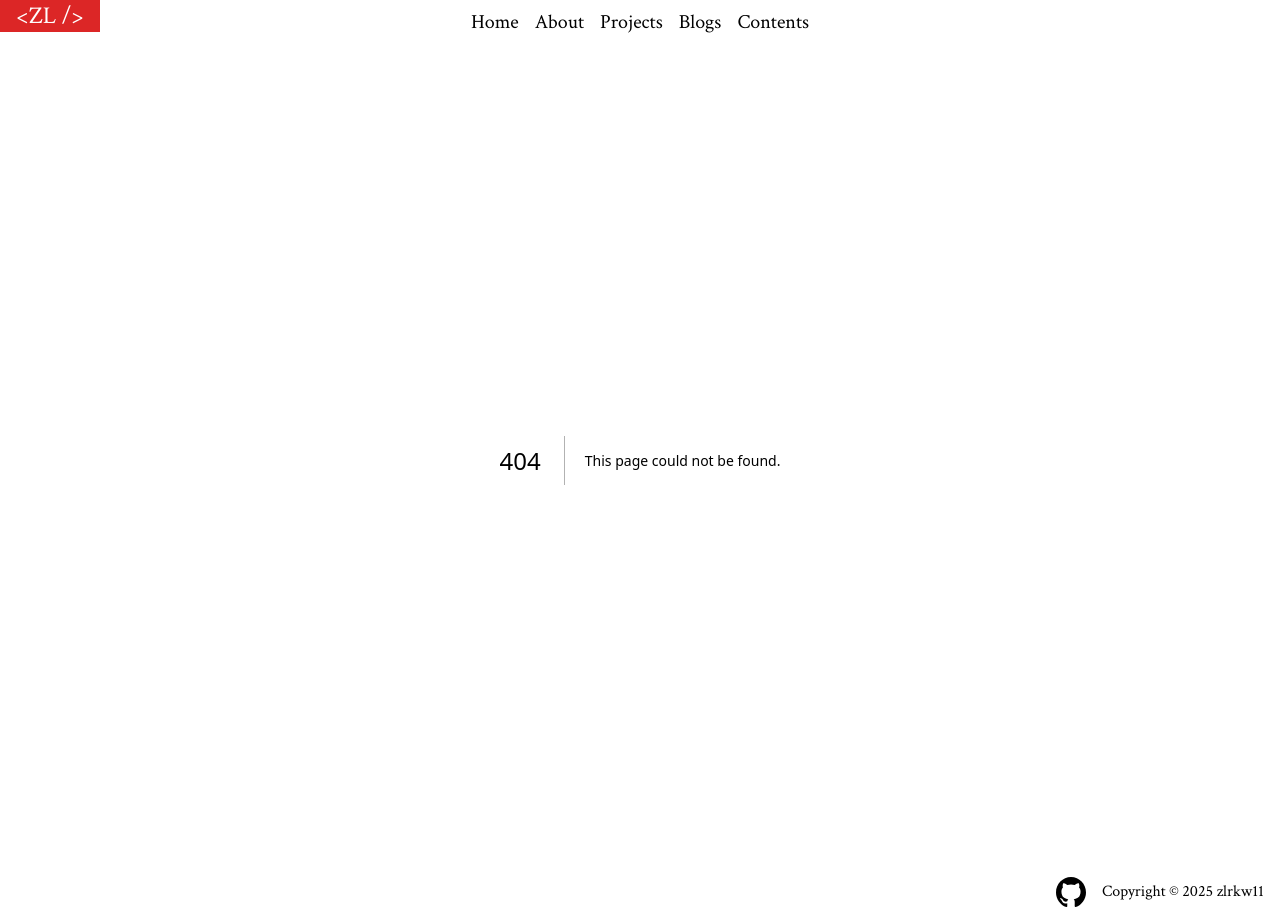
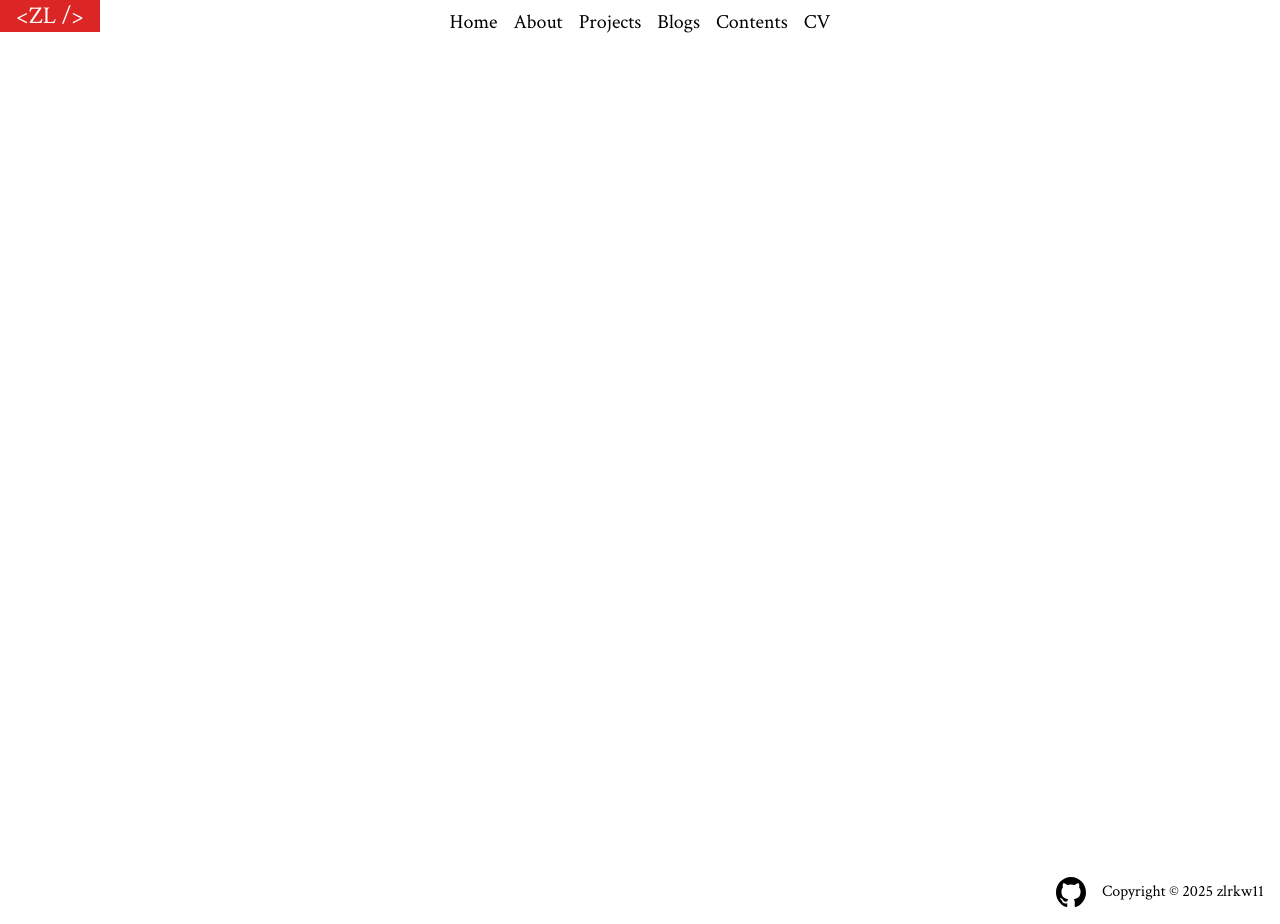
Before and after one commit to zlrkw11/zl-v2, a Next.js app: page /cv in a window 1280 px wide. Before the commit this address had no page. Built offline with nearby package versions, Linux system fonts and the light colour scheme.

Commit message:
implemented cv section

```diff
--- a/app/components/nav.tsx
+++ b/app/components/nav.tsx
@@ -25,6 +25,9 @@ const Nav = () => {
         </Link>{" "}
         <Link className="hover:underline hover:text-gray-600" href="/contents">
           Contents
+        </Link>{" "}
+        <Link className="hover:underline hover:text-gray-600" href="/cv">
+          CV
         </Link>
       </div>
     </div>
--- /dev/null
+++ b/app/cv/page.tsx
@@ -0,0 +1,13 @@
+const cv = () => {
+  return (
+    <div>
+      <iframe
+        src="/ray_zhao_cv.pdf"
+        className="w-screen h-screen"
+        title="cv viewer"
+      />
+    </div>
+  );
+};
+
+export default cv;
```
Also changed, not shown: 1 other file (tests, documents, lock files or other folders).
